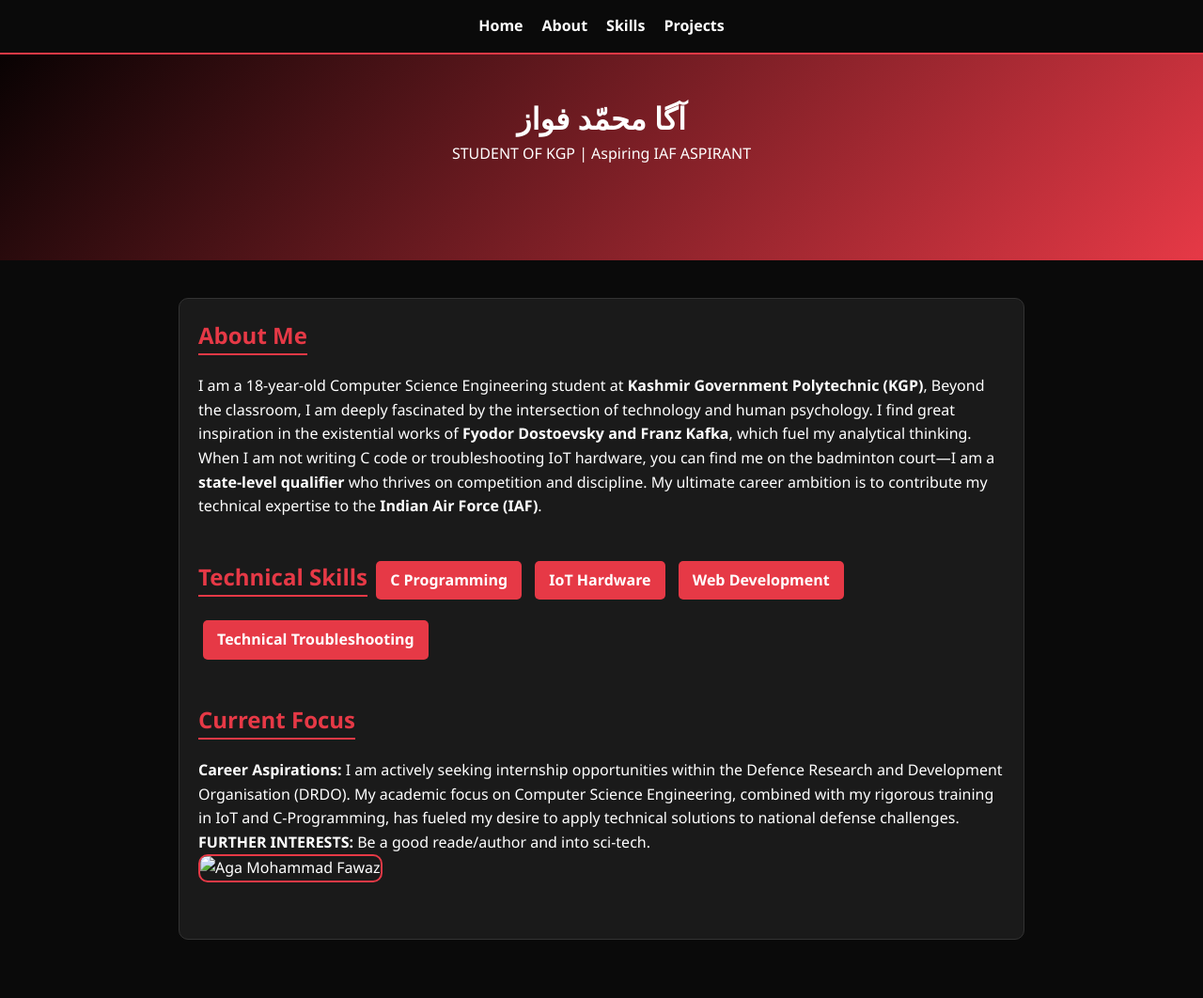
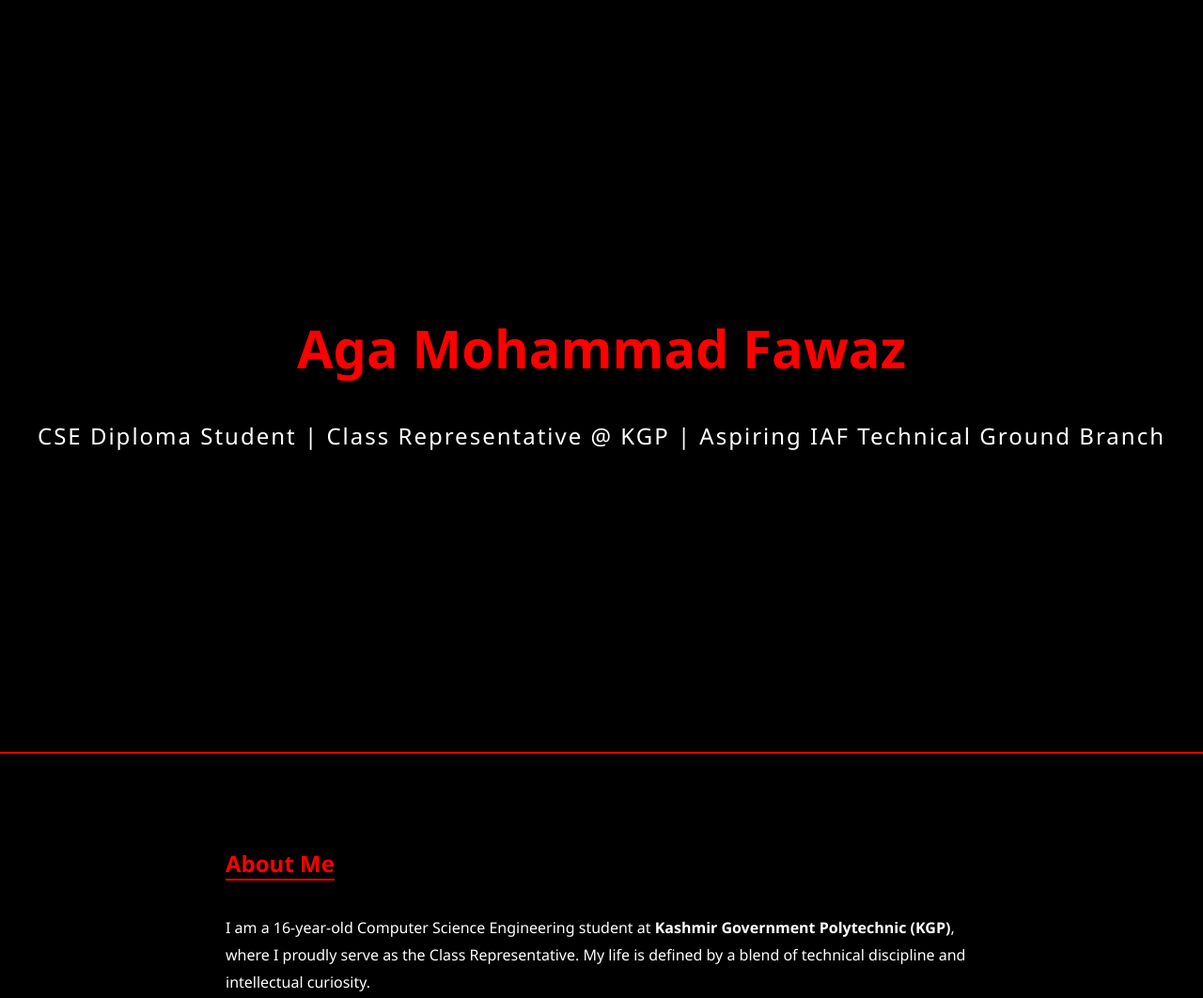
Before and after one commit to fawazshowkat/fawazshowkat.github.io, a plain HTML site: page index.html in a window 1280 px wide. Shown: the top 1062 px of the page at 94% size. Before the commit the page ends 1040 px from the top, so only its background shows below. Drawn offline with Linux system fonts and the light colour scheme.

Commit message:
Update index.html

```diff
--- a/index.html
+++ b/index.html
@@ -3,62 +3,60 @@
 <head>
     <meta charset="UTF-8">
     <meta name="viewport" content="width=device-width, initial-scale=1.0">
-    <title>آگا محمّد فواز| Portfolio</title>
+    <title>Aga Mohammad Fawaz | Portfolio</title>
     <style>
-        * { margin: 0; padding: 0; box-sizing: border-box; }
-        :root {
-            --bg-color: #0a0a0a;
-            --card-bg: #1a1a1a;
-            --accent: #e63946;
-            --text-light: #ffffff;
-            --text-gray: #b0b0b0;
-        }
-        body { font-family: 'Segoe UI', sans-serif; line-height: 1.6; color: var(--text-light); background: var(--bg-color); }
-        nav { position: fixed; top: 0; width: 100%; background: var(--bg-color); border-bottom: 2px solid var(--accent); z-index: 1000; padding: 15px; }
-        nav ul { list-style: none; display: flex; justify-content: center; gap: 20px; }
-        nav a { color: var(--text-light); text-decoration: none; font-weight: bold; }
-        header { background: linear-gradient(135deg, #000000 0%, var(--accent) 100%); color: white; padding: 100px 20px; text-align: center; }
-        .container { max-width: 900px; margin: 40px auto; padding: 20px; background: var(--card-bg); border-radius: 10px; border: 1px solid #333; }
-        section { margin-bottom: 40px; }
+        :root { --bg: #000; --accent: #ff0000; --text: #fff; }
+        body { background-color: var(--bg); color: var(--text); font-family: 'Segoe UI', sans-serif; overflow-x: hidden; margin: 0; padding: 0; }
+
+        /* Sliding Animation */
+        .slide-up { opacity: 0; transform: translateY(50px); transition: all 1s ease-out; }
+        .show { opacity: 1; transform: translateY(0); }
+
+        header { height: 100vh; display: flex; flex-direction: column; align-items: center; justify-content: center; text-align: center; border-bottom: 2px solid var(--accent); }
+        h1 { font-size: 3.5rem; color: var(--accent); margin-bottom: 10px; }
+        .tagline { font-size: 1.5rem; letter-spacing: 2px; }
+
+        section { padding: 80px 20px; max-width: 800px; margin: auto; }
         h2 { color: var(--accent); margin-bottom: 20px; border-bottom: 2px solid var(--accent); display: inline-block; }
-        .skill-item { display: inline-block; background: var(--accent); color: white; padding: 8px 15px; border-radius: 5px; margin: 5px; font-weight: bold; }
+        p { line-height: 1.8; margin-bottom: 20px; }
+        .skill-grid { display: flex; flex-wrap: wrap; gap: 10px; }
+        .skill { border: 1px solid var(--accent); padding: 10px 20px; border-radius: 5px; }
     </style>
 </head>
 <body>
-    <nav><ul>
-        <li><a href="#home">Home</a></li>
-        <li><a href="#about">About</a></li>
-        <li><a href="#skills">Skills</a></li>
-        <li><a href="#projects">Projects</a></li>
-    </ul></nav>
 
-    <header id="home">
-        <h1>آگا محمّد فواز</h1>
-        <p>STUDENT OF KGP | Aspiring IAF ASPIRANT</p>
+    <header>
+        <h1 class="slide-up">Aga Mohammad Fawaz</h1>
+        <p class="tagline slide-up">CSE Diploma Student | Class Representative @ KGP | Aspiring IAF Technical Ground Branch</p>
     </header>
 
-    <div class="container">
-        <section id="about">
-            <h2>About Me</h2>
-            <p>I am a 18-year-old Computer Science Engineering student at <strong>Kashmir Government Polytechnic (KGP)</strong>, Beyond the classroom, I am deeply fascinated by the intersection of technology and human psychology. I find great inspiration in the existential works of <strong>Fyodor Dostoevsky and Franz Kafka</strong>, which fuel my analytical thinking.</p>
-            <p>When I am not writing C code or troubleshooting IoT hardware, you can find me on the badminton court—I am a <strong>state-level qualifier</strong> who thrives on competition and discipline. My ultimate career ambition is to contribute my technical expertise to the <strong>Indian Air Force (IAF)</strong>.</p>
-        </section>
+    <section class="slide-up">
+        <h2>About Me</h2>
+        <p>I am a 16-year-old Computer Science Engineering student at <strong>Kashmir Government Polytechnic (KGP)</strong>, where I proudly serve as the Class Representative. My life is defined by a blend of technical discipline and intellectual curiosity.</p>
+        <p>I am deeply inspired by the existential insights found in the works of <strong>Fyodor Dostoevsky and Franz Kafka</strong>, which provide me with a unique perspective on analytical problem-solving. Beyond the screen, I am a <strong>state-level qualified badminton player</strong>, a passion that has instilled in me the grit and focus I apply to my career goals—specifically, my mission to serve in the <strong>Indian Air Force (IAF)</strong>.</p>
+    </section>
 
-        <section id="skills">
-            <h2>Technical Skills</h2>
-            <div class="skill-item">C Programming</div>
-            <div class="skill-item">IoT Hardware</div>
-            <div class="skill-item">Web Development</div>
-            <div class="skill-item">Technical Troubleshooting</div>
-        </section>
+    <section class="slide-up">
+        <h2>Expertise & Skills</h2>
+        <div class="skill-grid">
+            <div class="skill">C Programming</div>
+            <div class="skill">IoT Hardware & Development</div>
+            <div class="skill">Web Development (HTML/CSS)</div>
+            <div class="skill">Leadership & Coordination</div>
+            <div class="skill">Problem Solving</div>
+        </div>
+    </section>
 
-        <section id="projects">
-            <h2>Current Focus</h2>
-            <p><strong>Career Aspirations:</strong> I am actively seeking internship opportunities within the Defence Research and Development Organisation (DRDO). My academic focus on Computer Science Engineering, combined with my rigorous training in IoT and C-Programming, has fueled my desire to apply technical solutions to national defense challenges.</p>
-            <p><strong>FURTHER INTERESTS:</strong> Be a good reade/author and into sci-tech.</p>
-<img src="my-photo.jpg" alt="Aga Mohammad Fawaz" style="width: 100%; max-width: 300px; border-radius: 10px; border: 2px solid #e63946;">
+    <section class="slide-up">
+        <h2>Current Focus</h2>
+        <p>I am currently refining my technical skills through intensive training at <strong>C-IIIT</strong>, focusing on IoT and advanced C-Programming. As I navigate my diploma, I am actively seeking <strong>DRDO internship opportunities</strong> to contribute my analytical skills to national defense research while preparing for my future in aviation and defense technology.</p>
+    </section>
 
-        </section>
-    </div>
+    <script>
+        const observer = new IntersectionObserver((entries) => {
+            entries.forEach(entry => { if (entry.isIntersecting) entry.target.classList.add('show'); });
+        });
+        document.querySelectorAll('.slide-up').forEach((el) => observer.observe(el));
+    </script>
 </body>
 </html>
```
